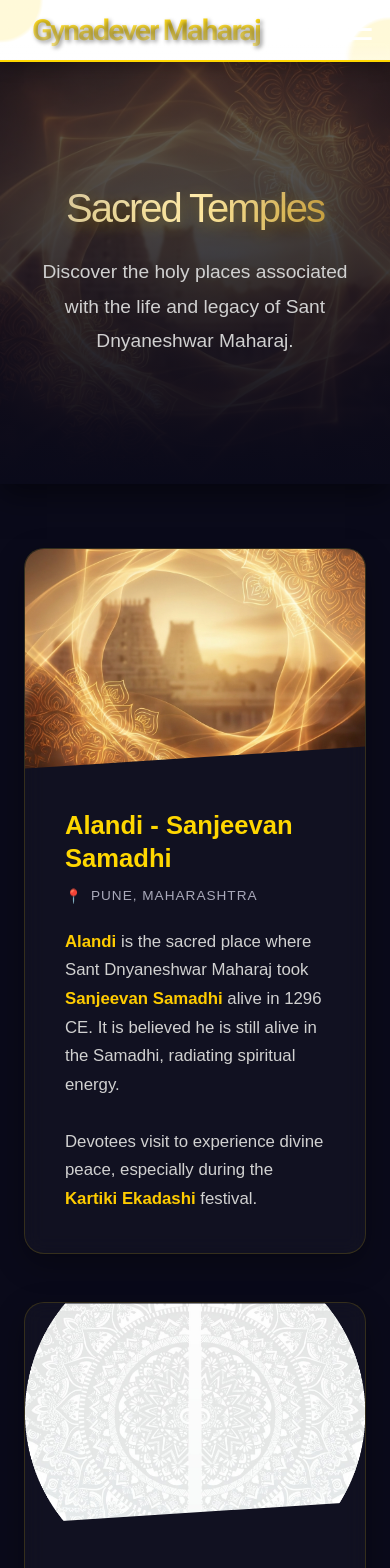
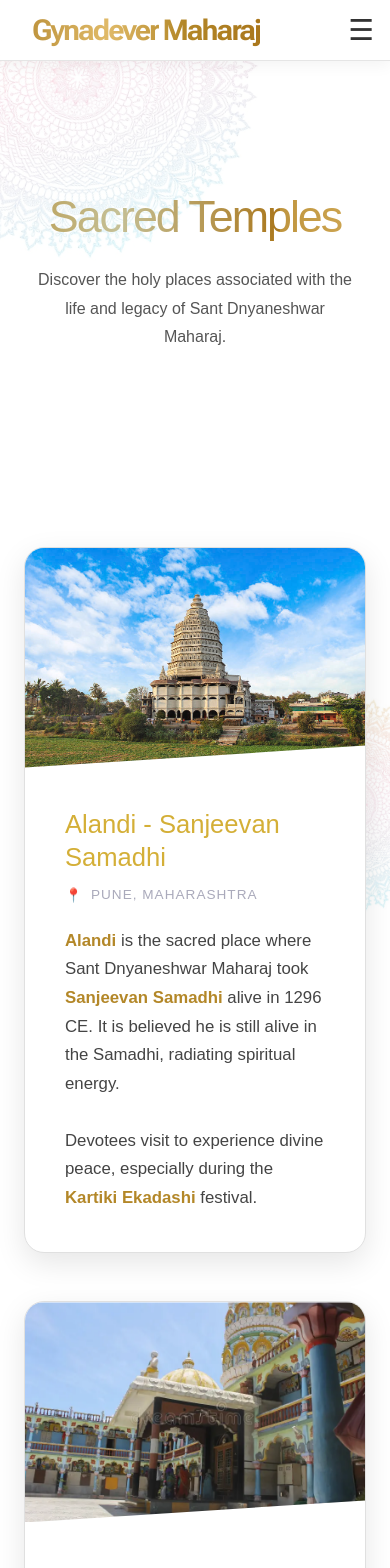
Before and after one commit to mrfaseed/gynadever, a Next.js app: page /temples in a window 390 px wide. Shown: the top 1568 px of the page. Built offline with nearby package versions, Linux system fonts and the light colour scheme; a web font is replaced by a local one.

Commit message:
Temple page

```diff
--- a/src/app/temples/page.js
+++ b/src/app/temples/page.js
@@ -22,7 +22,7 @@ const temples = [
                 </p>
             </>
         ),
-        image: "/spiritual_hero.png" // Using hero as placeholder for Alandi
+        image: "/Alandi.jpg"
     },
     {
         id: 2,
@@ -41,7 +41,7 @@ const temples = [
                 </p>
             </>
         ),
-        image: "/background_full.png" // Fallback placeholder since generation is capped
+        image: "/Paithan.webp"
     },
     {
         id: 3,
@@ -67,6 +67,23 @@ const temples = [
 export default function Temples() {
     return (
         <div className={styles.container}>
+            {/* Layers */}
+            <div className={styles.pageBackground}></div>
+
+            {/* Background Mandalas */}
+            <div className={styles.backgroundEffects}>
+                <img
+                    src="/bg1_circle.png"
+                    alt=""
+                    className={`${styles.mandala} ${styles.mandalaTopLeft}`}
+                />
+                <img
+                    src="/bg1_circle.png"
+                    alt=""
+                    className={`${styles.mandala} ${styles.mandalaBottomRight}`}
+                />
+            </div>
+
             <div className={styles.hero}>
                 <div className={styles.heroContent}>
                     <h1 className={styles.title}>Sacred Temples</h1>
--- a/src/app/temples/temples.module.css
+++ b/src/app/temples/temples.module.css
@@ -1,12 +1,73 @@
 /* Main Container */
 .container {
     min-height: 100vh;
-    background-color: #0a0a1a;
-    /* Deep Navy */
-    color: #e0e0e0;
+    color: #1a1a1a;
     font-family: 'Georgia', serif;
     overflow-x: hidden;
     padding-bottom: 4rem;
+    padding-bottom: 4rem;
+    position: relative;
+    /* overflow: hidden; Removed to prevent potential clipping issues */
+}
+
+/* Base White Background Layer */
+.pageBackground {
+    position: fixed;
+    top: 0;
+    left: 0;
+    width: 100vw;
+    height: 100vh;
+    background-color: #ffffff;
+    z-index: -2;
+    pointer-events: none;
+}
+
+/* Background Mandala Effects */
+.backgroundEffects {
+    position: fixed;
+    top: 0;
+    left: 0;
+    width: 100vw;
+    height: 100vh;
+    pointer-events: none;
+    z-index: -1;
+    /* Behind content, on top of white bg */
+}
+
+.mandala {
+    position: absolute;
+    opacity: 0.4;
+    /* Increased visibility */
+    animation: spin 120s linear infinite;
+}
+
+.mandalaTopLeft {
+    top: -30vmin;
+    left: -30vmin;
+    width: 100vmin;
+    height: 100vmin;
+    /* Big Size */
+}
+
+.mandalaBottomRight {
+    bottom: -20vmin;
+    right: -20vmin;
+    width: 60vmin;
+    height: 60vmin;
+    /* Small Size */
+    animation-duration: 90s;
+    /* Spin faster */
+    opacity: 0.5;
+}
+
+@keyframes spin {
+    from {
+        transform: rotate(0deg);
+    }
+
+    to {
+        transform: rotate(360deg);
+    }
 }
 
 /* Hero Section with Parallax */
@@ -17,25 +78,13 @@
     justify-content: center;
     align-items: center;
     text-align: center;
-    background-image: url('/spiritual_hero.png');
-    /* Fallback */
-    background-size: cover;
-    background-position: center;
-    background-attachment: fixed;
-    /* Parallax */
+    background-color: transparent;
+    /* Transparent to show mandala */
     margin-bottom: 4rem;
-    box-shadow: 0 10px 30px rgba(0, 0, 0, 0.5);
 }
 
 .hero::before {
-    content: '';
-    position: absolute;
-    top: 0;
-    left: 0;
-    width: 100%;
-    height: 100%;
-    background: linear-gradient(to bottom, rgba(10, 10, 26, 0.6), rgba(10, 10, 26, 1));
-    z-index: 1;
+    display: none;
 }
 
 .heroContent {
@@ -50,19 +99,27 @@
     font-family: "Google Sans", sans-serif;
     font-size: 4.3rem;
     font-weight: 500;
-    color: #ffd700;
     margin-bottom: 1.5rem;
     letter-spacing: -2px;
-    text-shadow: 0 4px 15px rgba(255, 215, 0, 0.3);
-    background: linear-gradient(to right, #cfc09f, #ffecb3, #b38728);
+    background: linear-gradient(to right, #bf953f, #e0ba68, #b38728, #c5c096, #aa771c);
+    background-size: 200% auto;
+    color: #000;
     background-clip: text;
     -webkit-background-clip: text;
     -webkit-text-fill-color: transparent;
+    animation: shine 10s linear infinite;
 }
+
+@keyframes shine {
+    to {
+        background-position: 200% center;
+    }
+}
+
 
 .subtitle {
     font-family: "Google Sans", sans-serif;
-    color: #d0d0d0;
+    color: #555555;
     font-size: 1.2rem;
     line-height: 1.8;
     font-weight: 300;
@@ -82,23 +139,20 @@
 
 /* Premium Card Design */
 .card {
-    background: rgba(255, 255, 255, 0.03);
-    backdrop-filter: blur(10px);
-    -webkit-backdrop-filter: blur(10px);
-    border: 1px solid rgba(255, 215, 0, 0.15);
-    /* Subtle Gold Border */
+    background: #ffffff;
+    border: 1px solid #e0e0e0;
     border-radius: 20px;
     overflow: hidden;
     transition: all 0.4s cubic-bezier(0.175, 0.885, 0.32, 1.275);
     display: flex;
     flex-direction: column;
-    box-shadow: 0 10px 30px rgba(0, 0, 0, 0.3);
+    box-shadow: 0 10px 30px rgba(0, 0, 0, 0.1);
 }
 
 .card:hover {
     transform: translateY(-15px);
-    box-shadow: 0 20px 50px rgba(0, 0, 0, 0.5), 0 0 20px rgba(255, 215, 0, 0.1);
-    border-color: rgba(255, 215, 0, 0.4);
+    box-shadow: 0 20px 50px rgba(0, 0, 0, 0.15);
+    border-color: #d4af37;
 }
 
 .imageWrapper {
@@ -127,9 +181,10 @@
 .templeName {
     font-family: "Google Sans", sans-serif;
     font-size: 1.6rem;
-    color: #ffd700;
+    color: #d4af37;
     margin-bottom: 0.8rem;
     line-height: 1.3;
+    font-weight: 500;
 }
 
 .location {
@@ -143,6 +198,7 @@
     text-transform: uppercase;
     letter-spacing: 1px;
     font-size: 0.85rem;
+    font-weight: 500;
 }
 
 .locationIcon {
@@ -153,12 +209,13 @@
     font-family: "Google Sans", sans-serif;
     font-size: 1.05rem;
     line-height: 1.7;
-    color: #d1d1d1;
+    color: #444444;
     flex: 1;
+    font-weight: 500;
 }
 
 .highlight {
-    color: #ffcc00;
+    color: #b38728;
     font-weight: 600;
 }
 
@@ -184,7 +241,11 @@
     }
 
     .title {
-        font-size: 2.5rem;
+        font-size: 2.8rem;
+    }
+
+    .subtitle {
+        font-size: 1rem;
     }
 
     .grid {
--- a/src/components/Navbar/Navbar.module.css
+++ b/src/components/Navbar/Navbar.module.css
@@ -2,7 +2,6 @@
 .navbar {
     display: flex;
     justify-content: right;
-    /* Centering everything primarily */
     align-items: center;
     padding: 0.8rem 1rem;
     position: sticky;
@@ -10,39 +9,16 @@
     z-index: 1000;
     width: 100%;
 
-    /* Primary Theme Gradient (Saffron -> Deep Red -> Maroon) */
-    background: linear-gradient(135deg, #ff9933 0%, #ff5500 50%, #800000 100%);
-
-    /* Temple/Infinity Pattern Overlay */
-    /* Using radial gradients to simulate a subtle mandala/dot pattern */
-    background-image:
-        radial-gradient(circle at 100% 100%, rgba(255, 215, 0, 0.15) 10%, transparent 11%),
-        radial-gradient(circle at 0% 0%, rgba(255, 215, 0, 0.15) 10%, transparent 11%),
-        radial-gradient(circle at 50% 50%, rgba(255, 255, 255, 0.1) 2px, transparent 2.5px);
-    background-size: 100% 100%, 100% 100%, 20px 20px;
-    background-repeat: no-repeat, no-repeat, repeat;
+    /* Updated for White Theme */
+    background: rgba(255, 255, 255, 0.95);
+    backdrop-filter: blur(10px);
+    -webkit-backdrop-filter: blur(10px);
 
     /* Border & Shadow */
-    border-bottom: 2px solid #ffd700;
-    /* Gold Border */
-    box-shadow: 0 4px 15px rgba(0, 0, 0, 0.3);
+    border-bottom: 1px solid rgba(0, 0, 0, 0.1);
+    box-shadow: 0 4px 15px rgba(0, 0, 0, 0.05);
 
     transition: all 0.3s ease-in-out;
-}
-
-/* Mirror/Glass Effect Overlay at Bottom */
-.navbar::after {
-    content: "";
-    position: absolute;
-    bottom: 0;
-    left: 0;
-    width: 100%;
-    height: 30%;
-    /* Lower part reflection */
-    background: linear-gradient(to bottom, rgba(255, 255, 255, 0) 0%, rgba(255, 255, 255, 0.2) 100%);
-    pointer-events: none;
-    backdrop-filter: blur(2px);
-    z-index: 0;
 }
 
 /* Logo Section */
@@ -59,16 +35,16 @@
 
 .logoText {
     font-family: var(--font-roboto-flex), sans-serif;
-    /* Or a suitable serif */
     font-size: 1.8rem;
     font-weight: 700;
-    color: #fff;
+    color: #1a1a1a;
+    /* Dark text for visibility */
     letter-spacing: -2px;
-    text-shadow: 2px 2px 4px rgba(0, 0, 0, 0.4);
-    background: linear-gradient(to bottom, #ffd700, #ffec8b);
+    background: linear-gradient(to right, #bf953f, #e0ba68, #b38728, #aa771c);
     background-clip: text;
     -webkit-background-clip: text;
     -webkit-text-fill-color: transparent;
+    /* Gold Gradient Text */
 }
 
 /* Navigation Links */
@@ -78,9 +54,7 @@
     list-style: none;
     z-index: 1;
     align-items: center;
-    /* Ensure items inside are vertically centered */
     margin: 0;
-    /* Remove default ul margin */
 }
 
 .navItem {
@@ -89,23 +63,21 @@
 
 .navLink {
     padding: 0.5rem 1rem;
-    /* Balanced Padding */
-    color: #fff;
+    color: #555;
+    /* Dark Grey for readability */
     font-size: 1.1rem;
     font-weight: 500;
     letter-spacing: -1px;
     transition: color 0.3s ease;
     font-family: var(--font-roboto-flex), sans-serif;
-    /* Fallback, maybe import a Google Font */
     display: flex;
     align-items: center;
     height: 100%;
 }
 
 .navLink:hover {
-    color: #ffd700;
+    color: #d4af37;
     /* Gold on hover */
-    text-shadow: 0 0 8px rgba(255, 215, 0, 0.6);
 }
 
 /* Infinity Hover Effect Underline */
@@ -116,7 +88,7 @@
     height: 2px;
     bottom: 0px;
     left: 50%;
-    background-color: #ffd700;
+    background-color: #d4af37;
     transition: all 0.3s ease-in-out;
     transform: translateX(-50%);
 }
@@ -125,32 +97,10 @@
     width: 100%;
 }
 
-/* Call to Action Button (Donate) */
-.donateBtn {
-    background: linear-gradient(45deg, #ffd700, #ffcc00);
-    color: #800000;
-    padding: 0.6rem 1.5rem;
-    border-radius: 50px;
-    font-weight: bold;
-    text-transform: uppercase;
-    border: 2px solid #fff;
-    cursor: pointer;
-    transition: transform 0.2s, box-shadow 0.2s;
-    z-index: 1;
-    font-family: sans-serif;
-    box-shadow: 0 4px 6px rgba(0, 0, 0, 0.2);
-}
-
-.donateBtn:hover {
-    transform: scale(1.05);
-    box-shadow: 0 0 15px rgba(255, 215, 0, 0.6);
-    background: linear-gradient(45deg, #ffcc00, #e6b800);
-}
-
 /* Mobile Menu Icon */
 .menuIcon {
     display: none;
-    color: #fff;
+    color: #333;
     font-size: 1.8rem;
     cursor: pointer;
     z-index: 2;
@@ -164,10 +114,12 @@
         left: 0;
         width: 100%;
         flex-direction: column;
-        background: linear-gradient(135deg, #ff5500, #800000);
+        background: #ffffff;
         padding: 2rem;
         gap: 1.5rem;
         align-items: center;
+        border-bottom: 1px solid rgba(0, 0, 0, 0.1);
+        box-shadow: 0 10px 20px rgba(0, 0, 0, 0.1);
         clip-path: circle(0% at 100% 0);
         transition: clip-path 0.5s ease-in-out;
     }
```
Also changed, not shown: public/Alandi.jpg (added), public/Paithan.webp (added).
